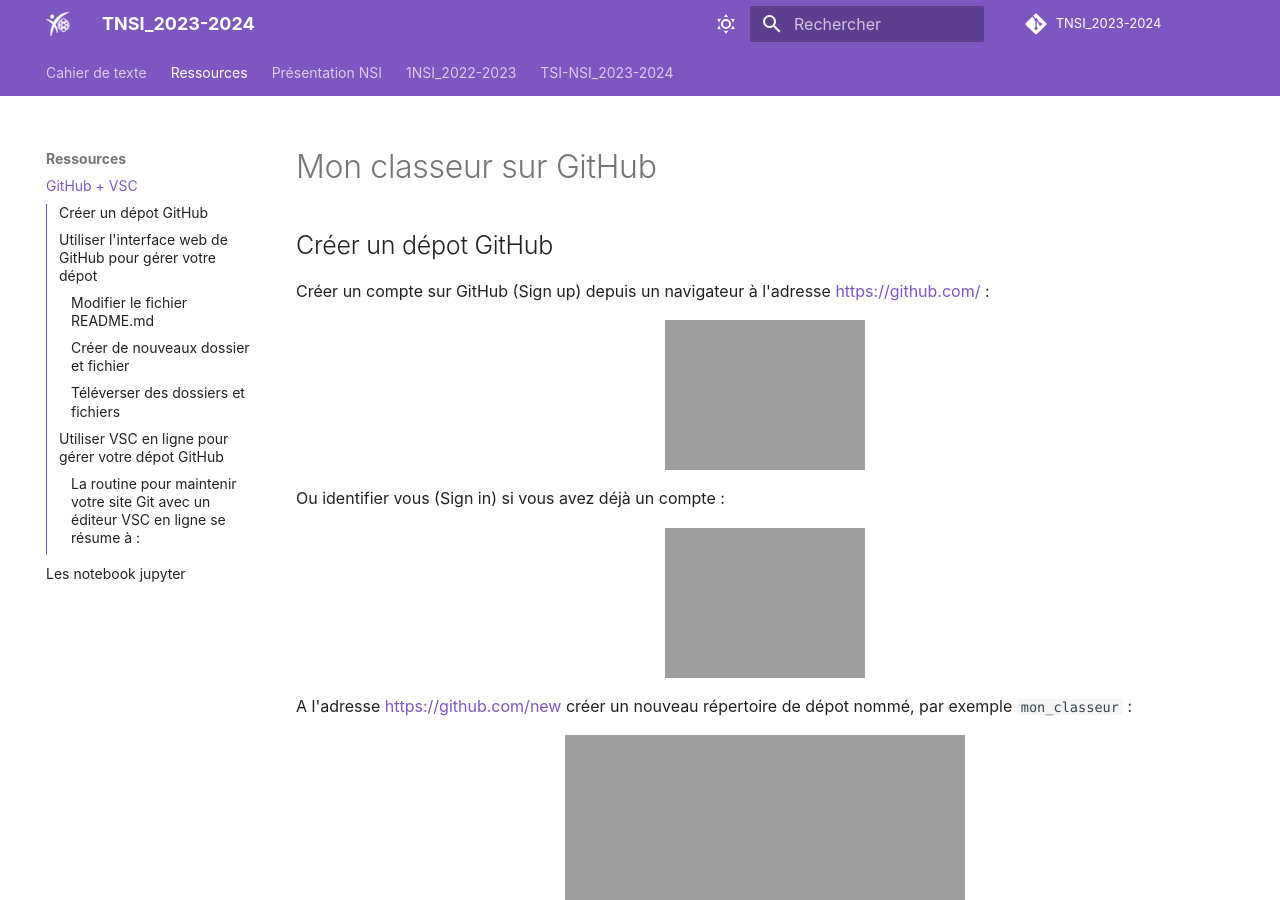
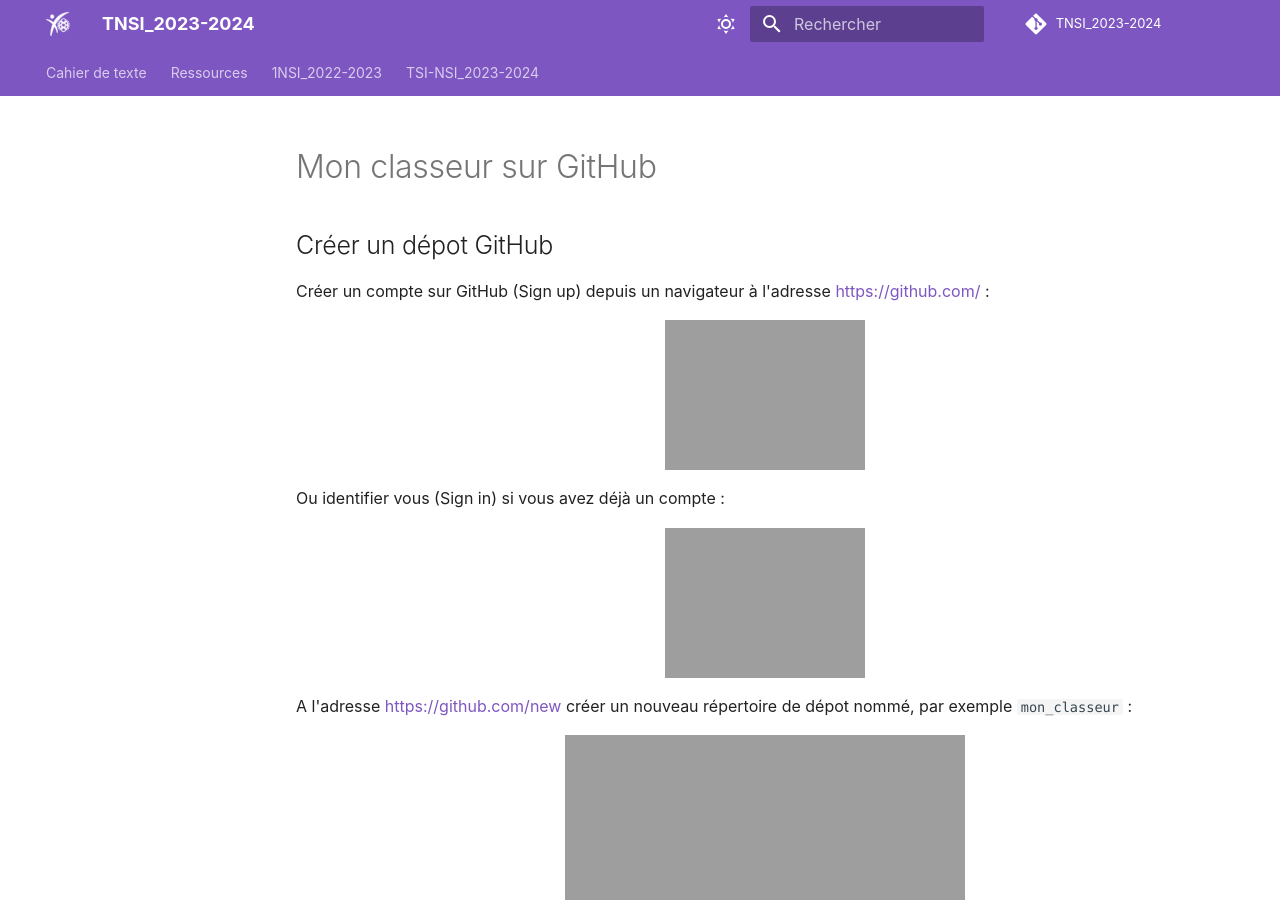
Before and after one commit to ericECmorlaix/TNSI_2023-2024, an MkDocs documentation site: the page built from docs/github.md, in a window 1280 px wide and 900 px high. Built offline with MkDocs 1.6.1 and Material for MkDocs 9.7.7, drawn with Linux system fonts in a browser that asks for light colours; comment, search, counter and statistics services are not loaded.

Commit message:
MAJ ressources

```diff
--- a/mkdocs.yml
+++ b/mkdocs.yml
@@ -18,12 +18,8 @@ docs_dir: docs
 # Menu de navigation
 nav:
     - Cahier de texte : index.md
+    - Ressources : ressources.md
 
-    - Ressources :
-        - GitHub + VSC: github.md
-        - Les notebook jupyter : notebook.md
-
-    - Présentation NSI : http://si.lycee.ecmorlaix.fr/nsi
     - 1NSI_2022-2023 : https://ericecmorlaix.github.io/1NSI_2022-2023/
     - TSI-NSI_2023-2024 : https://ericecmorlaix.github.io/TSI-NSI_2023-2024/
 
```
Also changed, not shown: docs/ressources.md (added, +20 -0 lines).
